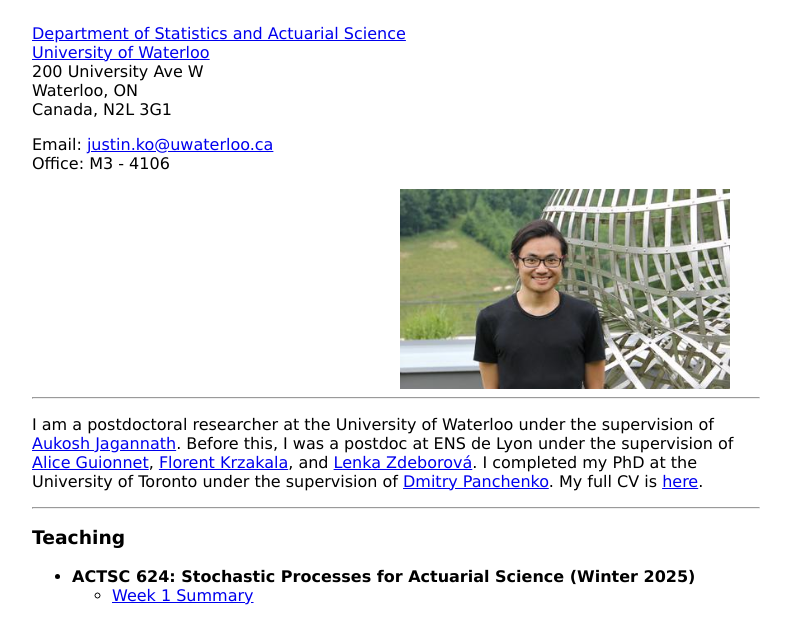
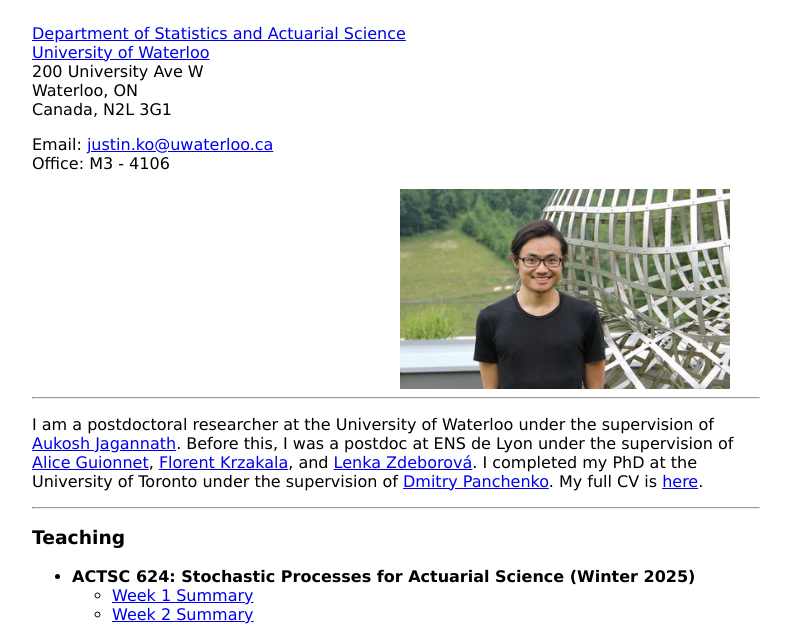
Before and after one commit to justinpko/justinpko.github.io, a plain HTML site: page index.html in a window 1280 px wide. Shown: the part 89-729 px from the top of the page, without its empty margins (244-1035 px from the left). Drawn offline with Linux system fonts and the light colour scheme.

Commit message:
Add files via upload

```diff
--- a/index.html
+++ b/index.html
@@ -49,6 +49,7 @@
                 <li><b>ACTSC 624: Stochastic Processes for Actuarial Science (Winter 2025)</b>
                     <ul>
                         <li><a href="ACTSC624_summary_1_2025.pdf" target="_blank">Week 1 Summary</a></li>
+                        <li><a href="ACTSC624_summary_2_2025.pdf" target="_blank">Week 2 Summary</a></li>
                     </ul><br>
                 </li>
             </ul>
```
